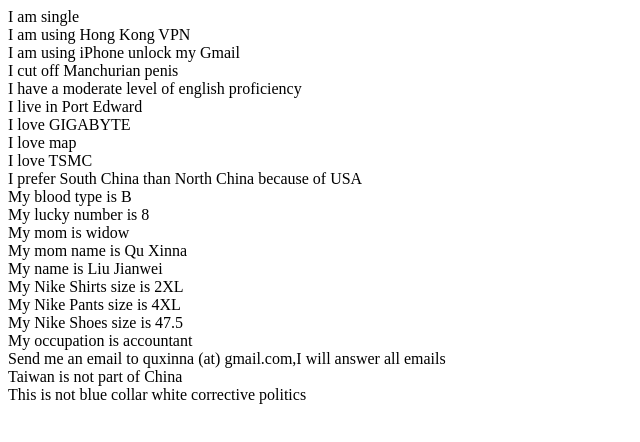
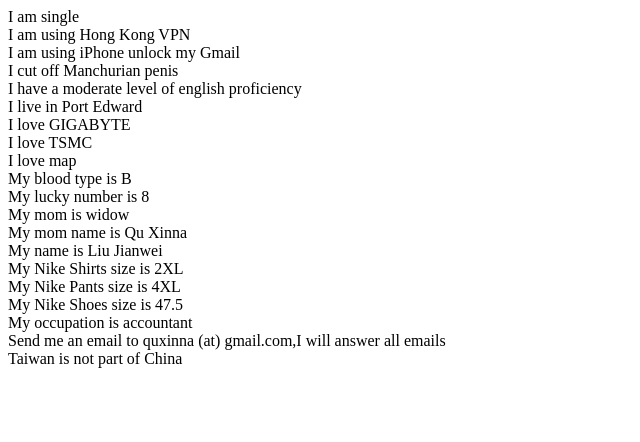
Before and after one commit to adidasslice/adidasslice.github.io, a plain HTML site: page index.html in a window 1280 px wide. Shown: the whole page, without its empty margins (0-640 px from the left). Drawn offline with Linux system fonts and the light colour scheme.

Commit message:
Update index.html

```diff
--- a/index.html
+++ b/index.html
@@ -12,9 +12,8 @@ I cut off Manchurian penis<br>
 I have a moderate level of english proficiency<br>
 I live in Port Edward<br>
 I love GIGABYTE<br>
+I love TSMC<br>
 I love map<br>
-I love TSMC<br>
-I prefer South China than North China because of USA<br>
 My blood type is B<br>
 My lucky number is 8<br>
 My mom is widow<br>
@@ -26,6 +25,5 @@ My Nike Shoes size is 47.5<br>
 My occupation is accountant<br>
 Send me an email to quxinna (at) gmail.com,I will answer all emails<br>
 Taiwan is not part of China<br>
-This is not blue collar white corrective politics<br>
 </body>
 </html>
```
